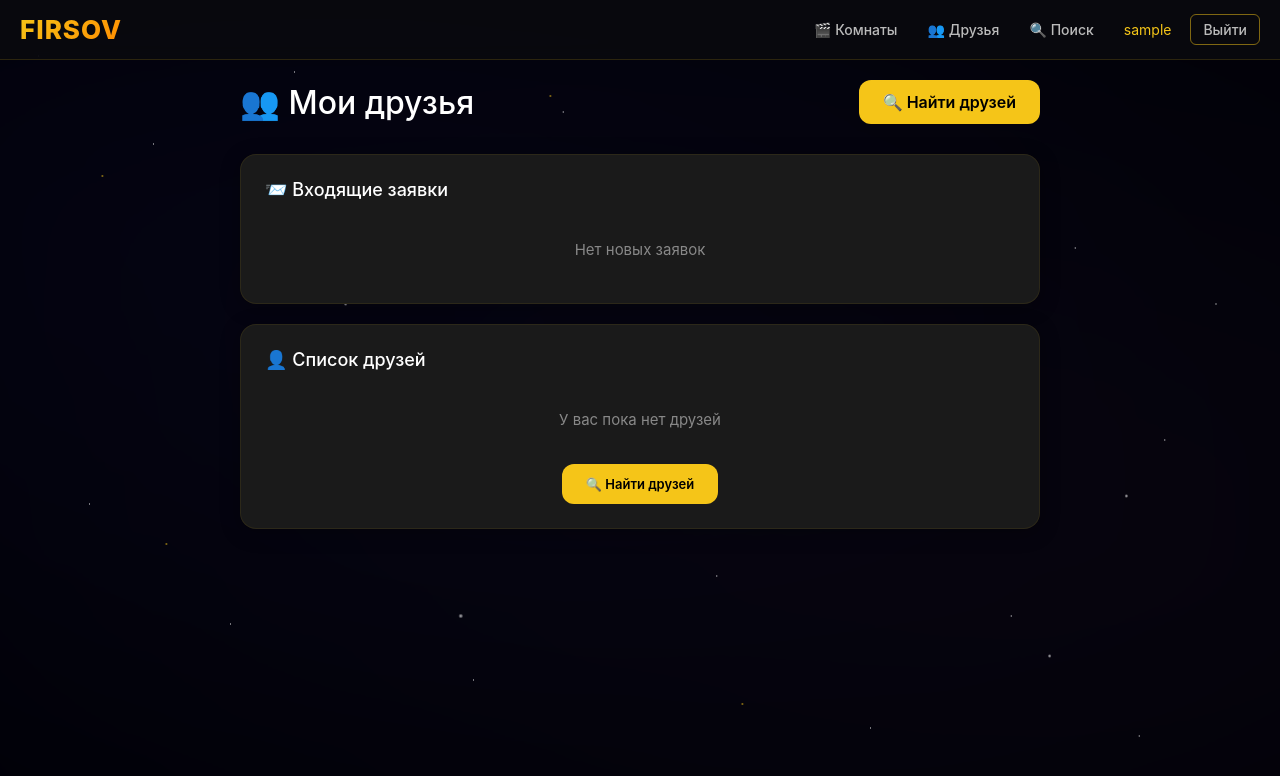
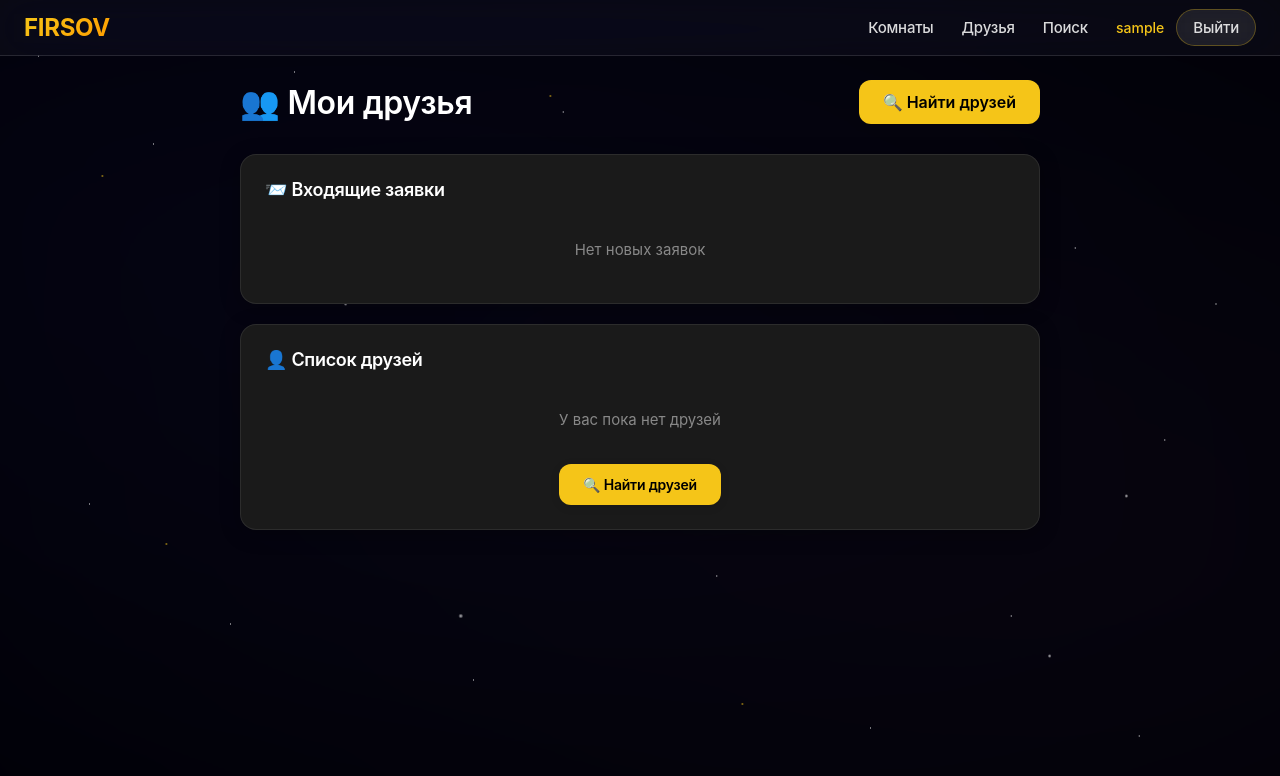
Before and after one commit to firsovs653-a11y/oge-miniapp, a Flask app: page /friends in a window 1280 px wide. Shown: the top 776 px of the page. Run offline with Flask 3, Linux system fonts and the light colour scheme; the visitor is signed in with stand-in values (Sample User, id 1); data comes from the database, SQL or seed files in the repository; data that the repository does not hold is empty.

Commit message:
Update base.html

```diff
--- a/templates/base.html
+++ b/templates/base.html
@@ -236,72 +253,54 @@
             100% { opacity: 0; }
         }
 
-        /* Анимации мерцания */
-        @keyframes nebulaMove {
-            0% { transform: translate(0, 0) scale(1); }
-            50% { transform: translate(-3%, -2%) scale(1.05); }
-            100% { transform: translate(2%, 3%) scale(0.98); }
-        }
-
-        @keyframes starsTwinkle1 {
-            0% { opacity: 0.5; }
-            50% { opacity: 1; }
-            100% { opacity: 0.6; }
-        }
-
-        @keyframes starsTwinkle2 {
-            0% { opacity: 0.6; }
-            30% { opacity: 1; }
-            70% { opacity: 0.7; }
-            100% { opacity: 0.9; }
-        }
-        /* ========== КОНЕЦ ЗВЁЗДНОГО НЕБА ========== */
-
+        /* ========== GLASSMORPHISM iPHONE STYLE ========== */
         .container {
             max-width: 1600px;
             margin: 0 auto;
-            padding: 20px;
+            padding: 24px;
             position: relative;
             z-index: 1;
         }
 
-        /* Навигация */
+        /* Стеклянная навигация */
         .nav {
-            background: rgba(10, 10, 15, 0.85);
-            backdrop-filter: blur(8px);
-            padding: 0 20px;
-            height: 60px;
+            background: rgba(20, 20, 30, 0.4);
+            backdrop-filter: blur(20px) saturate(180%);
+            -webkit-backdrop-filter: blur(20px) saturate(180%);
+            padding: 0 24px;
+            height: 56px;
             display: flex;
             justify-content: space-between;
             align-items: center;
-            border-bottom: 1px solid rgba(245, 197, 24, 0.15);
+            border-bottom: 0.5px solid rgba(255, 255, 255, 0.12);
             position: sticky;
             top: 0;
             z-index: 100;
         }
 
         .nav-logo {
-            font-size: 26px;
-            font-weight: 800;
-            background: linear-gradient(135deg, #f5c518 0%, #ff8c00 100%);
+            font-size: 24px;
+            font-weight: 700;
+            background: linear-gradient(135deg, #f5c518 0%, #ff9d00 100%);
             -webkit-background-clip: text;
             -webkit-text-fill-color: transparent;
             background-clip: text;
-            letter-spacing: 1px;
+            letter-spacing: -0.3px;
         }
 
         .nav-links {
             display: flex;
-            gap: 30px;
+            gap: 28px;
             align-items: center;
         }
 
         .nav-links a {
-            color: #bbb;
+            color: rgba(255, 255, 255, 0.85);
             text-decoration: none;
-            font-size: 14px;
+            font-size: 15px;
             font-weight: 500;
-            transition: color 0.2s;
+            transition: all 0.2s;
+            letter-spacing: -0.2px;
         }
 
         .nav-links a:hover {
@@ -309,63 +308,81 @@
         }
 
         .nav-user {
-            color: #fff;
+            display: flex;
+            align-items: center;
+            gap: 12px;
+            color: rgba(255, 255, 255, 0.9);
             font-size: 14px;
         }
 
         .nav-user span {
             color: #f5c518;
-            margin-right: 15px;
+            font-weight: 500;
         }
 
-        /* Кнопки */
+        /* Стеклянные кнопки */
         .btn {
-            background: #f5c518;
+            background: rgba(245, 197, 24, 0.9);
+            backdrop-filter: blur(10px);
+            -webkit-backdrop-filter: blur(10px);
             color: #000;
-            padding: 8px 18px;
+            padding: 10px 20px;
             border: none;
-            border-radius: 6px;
-            font-size: 13px;
+            border-radius: 30px;
+            font-size: 14px;
             font-weight: 600;
             cursor: pointer;
             text-decoration: none;
             display: inline-block;
             transition: all 0.2s;
+            letter-spacing: -0.2px;
+            box-shadow: 0 2px 10px rgba(0, 0, 0, 0.1);
         }
 
         .btn:hover {
-            background: #ffd700;
+            background: rgba(255, 215, 0, 0.95);
+            transform: scale(1.02);
         }
 
         .btn-outline {
-            background: transparent;
+            background: rgba(255, 255, 255, 0.08);
+            backdrop-filter: blur(10px);
+            -webkit-backdrop-filter: blur(10px);
             color: #f5c518;
-            border: 1px solid rgba(245, 197, 24, 0.5);
-            padding: 6px 12px;
-            border-radius: 6px;
+            border: 0.5px solid rgba(245, 197, 24, 0.3);
+            padding: 8px 16px;
+            border-radius: 30px;
             text-decoration: none;
             font-size: 13px;
+            font-weight: 500;
             transition: all 0.2s;
         }
 
         .btn-outline:hover {
-            background: rgba(245, 197, 24, 0.08);
-            border-color: #f5c518;
+            background: rgba(245, 197, 24, 0.12);
+            border-color: rgba(245, 197, 24, 0.5);
         }
 
-        /* Карточки */
-        .card {
-            background: rgba(20, 20, 28, 0.75);
-            backdrop-filter: blur(8px);
-            border-radius: 10px;
-            padding: 22px;
-            box-shadow: 0 2px 15px rgba(0,0,0,0.4);
-            border: 1px solid rgba(245, 197, 24, 0.08);
+        /* Стеклянные карточки */
+        .card, .form-card {
+            background: rgba(30, 30, 40, 0.5);
+            backdrop-filter: blur(20px) saturate(180%);
+            -webkit-backdrop-filter: blur(20px) saturate(180%);
+            border-radius: 20px;
+            padding: 28px;
+            box-shadow: 0 8px 32px rgba(0, 0, 0, 0.2);
+            border: 0.5px solid rgba(255, 255, 255, 0.08);
         }
 
         h1, h2, h3 {
-            color: #fff;
-            font-weight: 500;
+            color: rgba(255, 255, 255, 0.95);
+            font-weight: 600;
+            letter-spacing: -0.3px;
+        }
+
+        h1 {
+            font-size: 32px;
+            margin-bottom: 24px;
         }
 
         .flash-messages {
@@ -427,9 +475,9 @@
         <div class="nav-logo">FIRSOV</div>
         <div class="nav-links">
             {% if current_user.is_authenticated %}
-                <a href="{{ url_for('rooms') }}">🎬 Комнаты</a>
-                <a href="{{ url_for('friends') }}">👥 Друзья</a>
-                <a href="{{ url_for('search') }}">🔍 Поиск</a>
+                <a href="{{ url_for('rooms') }}">Комнаты</a>
+                <a href="{{ url_for('friends') }}">Друзья</a>
+                <a href="{{ url_for('search') }}">Поиск</a>
                 <div class="nav-user">
                     <span>{{ current_user.username }}</span>
                     <a href="{{ url_for('logout') }}" class="btn-outline">Выйти</a>
```
Also changed, not shown: other parts of templates/base.html (+73 -25 lines).
